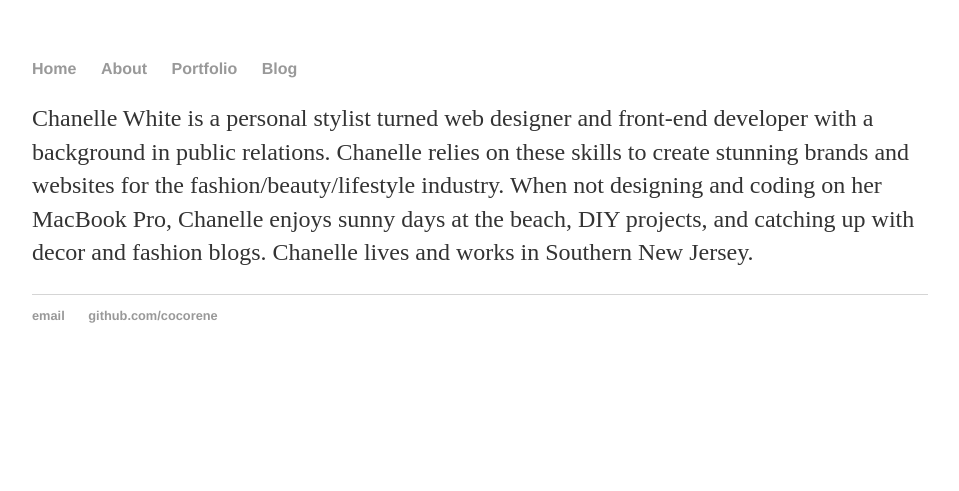
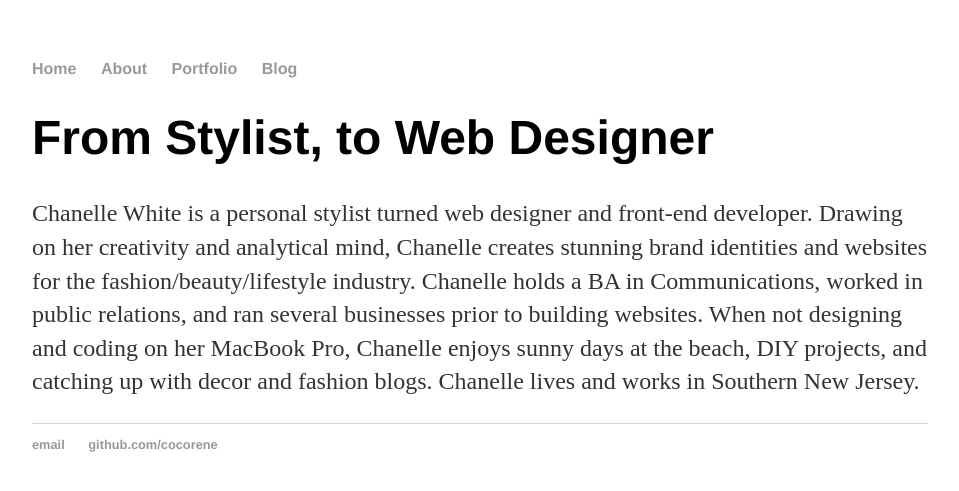
Before and after one commit to cocorene/cocorene.github.io, a Jekyll site: the page built from about/index.html, in a window 1280 px wide. Shown: the top 491 px of the page, without its empty margins (160-1119 px from the left). Built offline with Jekyll 4.4.1, drawn with Linux system fonts in a browser that asks for light colours.

Commit message:
Update index.html
Add h1 to About page

```diff
--- a/about/index.html
+++ b/about/index.html
@@ -5,5 +5,6 @@
 ---
 
   <div class="about">
-    <p>Chanelle White is a personal stylist turned web designer and front-end developer with a background in public relations. Chanelle relies on these skills to create stunning brands and websites for the fashion/beauty/lifestyle industry. When not designing and coding on her MacBook Pro, Chanelle enjoys sunny days at the beach, DIY projects, and catching up with decor and fashion blogs. Chanelle lives and works in Southern New Jersey.</p>
+    <h1>From Stylist, to Web Designer</h1>
+    <p>Chanelle White is a personal stylist turned web designer and front-end developer. Drawing on her creativity and analytical mind, Chanelle creates stunning brand identities and websites for the fashion/beauty/lifestyle industry. Chanelle holds a BA in Communications, worked in public relations, and ran several businesses prior to building websites. When not designing and coding on her MacBook Pro, Chanelle enjoys sunny days at the beach, DIY projects, and catching up with decor and fashion blogs. Chanelle lives and works in Southern New Jersey.</p>
   </div>
```
